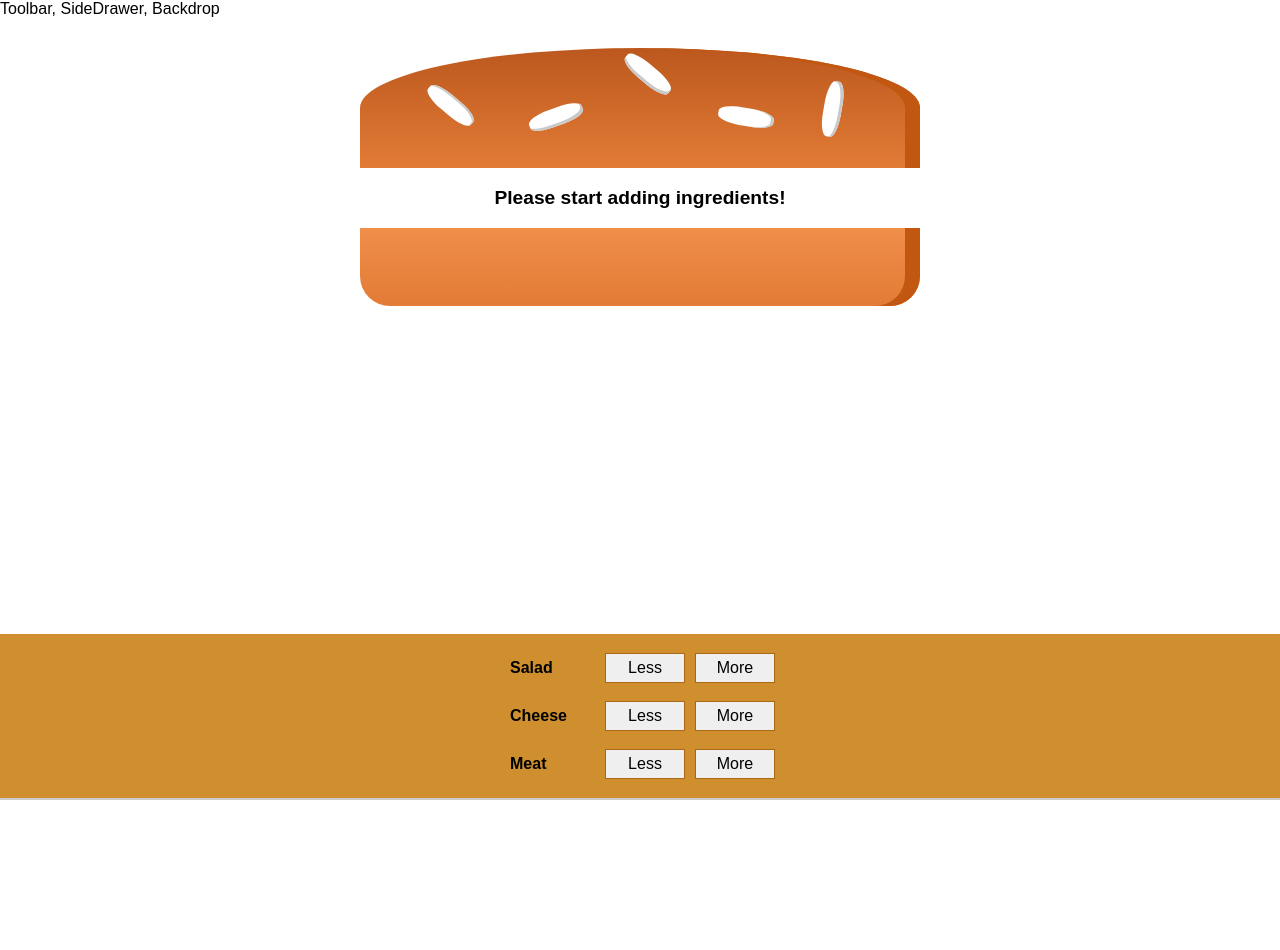
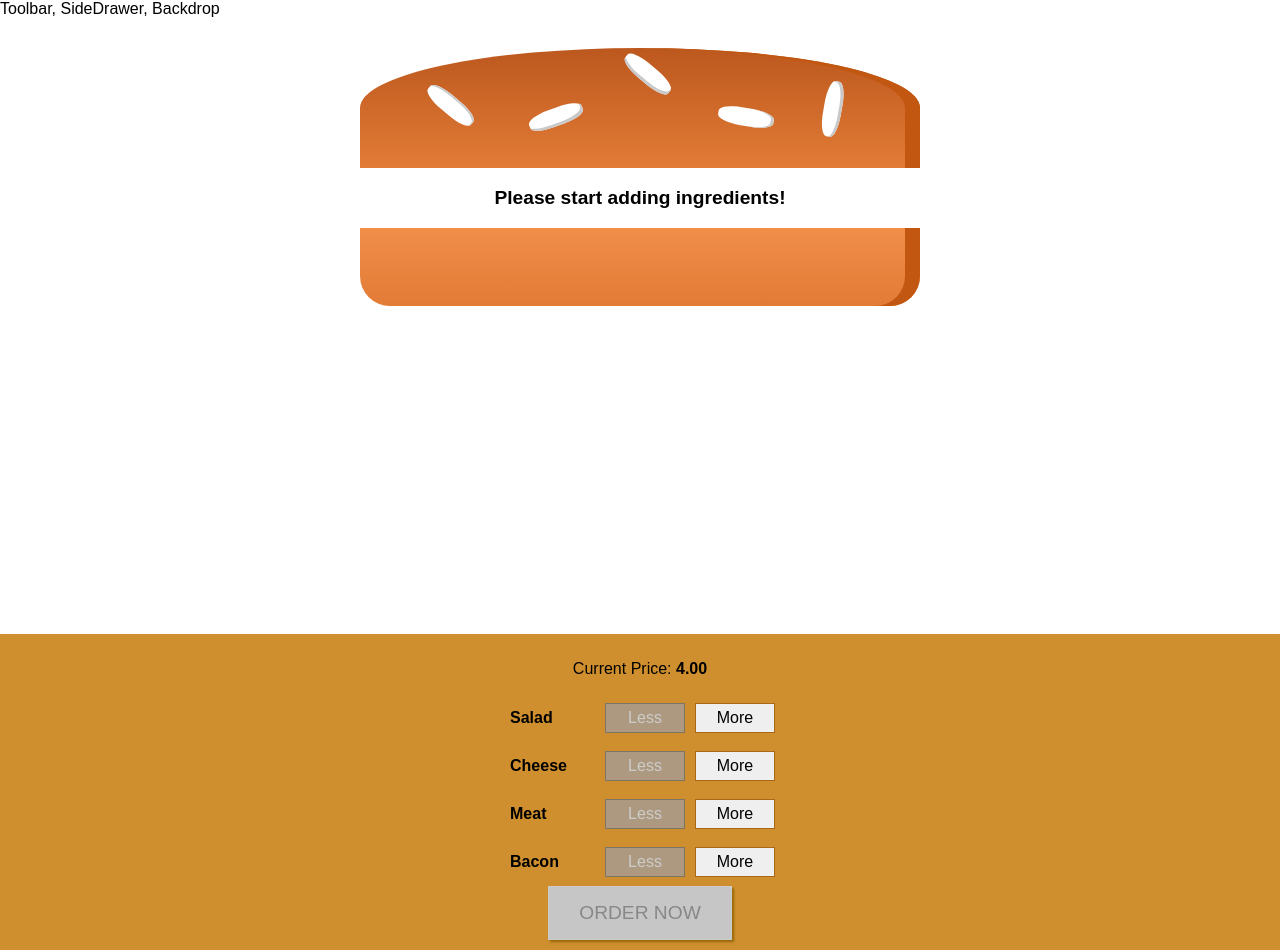
Before and after one commit to GoranBT/burger-builder, a React app: page / in a window 1280 px wide. Before the commit the page ends 800 px from the top, so only its background shows below. Built offline with nearby package versions, Linux system fonts and the light colour scheme.

Commit message:
Add Order Button

```diff
--- a/src/components/Burger/BuildControls/BuildControl/BuildControl.js
+++ b/src/components/Burger/BuildControls/BuildControl/BuildControl.js
@@ -4,8 +4,13 @@
 const buildControl = (props) => (
   <div className={classes.BuildControl}>
     <div className={classes.Label}>{props.label}</div>
-    <button className={classes.less}>Less</button>
-    <button className={classes.less}>More</button>
+    <button
+      onClick={props.removed}
+      className={classes.less}
+      disabled={props.disabled}>Less</button>
+    <button
+      onClick={props.added}
+      className={classes.more}>More</button>
   </div>
 );
 
--- a/src/components/Burger/BuildControls/BuildControls.css
+++ b/src/components/Burger/BuildControls/BuildControls.css
@@ -8,3 +8,44 @@
   margin: auto;
   padding: 10px 0;
 }
+
+.OrderButton {
+    background-color: #DAD735;
+    outline: none;
+    cursor: pointer;
+    border: 1px solid #966909;
+    color: #966909;
+    font-family: inherit;
+    font-size: 1.2em;
+    padding: 15px 30px;
+    box-shadow: 2px 2px 2px #966909;
+}
+
+.OrderButton:hover, .OrderButton:active {
+    background-color: #A0DB41;
+    border: 1px solid #966909;
+    color: #966909;
+}
+
+.OrderButton:disabled {
+    background-color: #C7C6C6;
+    cursor: not-allowed;
+    border: 1px solid #ccc;
+    color: #888888;
+}
+
+.OrderButton:not(:disabled) {
+    animation: enable 0.3s linear;
+}
+
+@keyframes enable {
+    0% {
+        transform: scale(1);
+    }
+    60% {
+        transform: scale(1.1);
+    }
+    100% {
+        transform: scale(1);
+    }
+}
--- a/src/components/Burger/BuildControls/BuildControls.js
+++ b/src/components/Burger/BuildControls/BuildControls.js
@@ -1,6 +1,8 @@
 import React from 'react';
 import classes from './BuildControls.css';
 import BuildControl from './BuildControl/BuildControl';
+
+
 const controls = [
   {
     label: 'Salad', type: 'salad'
@@ -10,17 +12,28 @@
   },
   {
     label: 'Meat', type: 'meat'
+  },
+  {
+    label: 'Bacon', type: 'bacon'
   }
 ]
 
-
 const buildControls = (props) => (
   <div className={classes.BuildControls}>
+    <p>Current Price: <strong>{props.price.toFixed(2)}</strong></p>
     {controls.map(ctrl => (
-      <BuildControl key={ctrl.label} label={ctrl.label} />
+      <BuildControl
+        key={ctrl.label}
+        label={ctrl.label}
+        added={() => props.ingredientAdded(ctrl.type)}
+        removed={() => props.ingredientRemoved(ctrl.type)}
+        disabled={props.disabled[ctrl.type]}
+      />
     )
-
     )}
+    <button
+      className={classes.OrderButton}
+      disabled={!props.purchasable}>ORDER NOW</button>
   </div>
 );
 
--- a/src/containers/BurgerBuilder/BurgerBuilder.js
+++ b/src/containers/BurgerBuilder/BurgerBuilder.js
@@ -3,6 +3,12 @@
 import Burger from '../../components/Burger/Burger';
 import BuildControls from '../../components/Burger/BuildControls/BuildControls';
 
+const INGREDIENT_PRICES = {
+  salad: 0.5,
+  cheese: 0.4,
+  meat: 1.3,
+  bacon: 0.7
+}
 
 class BurgerBuilder extends Component {
 
@@ -12,15 +18,73 @@
       bacon: 0,
       cheese: 0,
       meat: 0
-    }
+    },
+    totalPrice: 4,
+    purchasable: false
   }
+
+  updatePurchaseState (ingredients) {
+
+    const sum = Object.keys(ingredients)
+    .map(igKey => {
+      return ingredients[igKey]
+    })
+    .reduce((sum, el) => {
+      return sum + el;
+    }, 0);
+    this.setState({purchasable: sum > 0})
+  }
+
+addIngredientHandler = (type) => {
+  const oldCount = this.state.ingredients[type];
+  const updatedCount = oldCount + 1;
+  const updatedIngredients = {
+    ...this.state.ingredients
+  };
+  updatedIngredients[type] = updatedCount;
+  const priceAddition = INGREDIENT_PRICES[type];
+  const oldPrice = this.state.totalPrice;
+  const newPrice = oldPrice + priceAddition;
+  this.setState({totalPrice: newPrice, ingredients: updatedIngredients})
+  this.updatePurchaseState(updatedIngredients);
+}
+
+removeIngredientHandler = (type) => {
+  const oldCount = this.state.ingredients[type];
+  if(oldCount <= 0){
+    return;
+  }
+  const updatedCount = oldCount - 1;
+  const updatedIngredients = {
+    ...this.state.ingredients
+  };
+  updatedIngredients[type] = updatedCount;
+  const priceDeduction = INGREDIENT_PRICES[type];
+  const oldPrice = this.state.totalPrice;
+  const newPrice = oldPrice - priceDeduction;
+  this.setState({totalPrice: newPrice, ingredients: updatedIngredients})
+  this.updatePurchaseState(updatedIngredients);
+}
+
 
 
   render () {
+    const disabledInfo = {
+      ...this.state.ingredients
+    };
+    for (let key in disabledInfo) {
+      disabledInfo[key] = disabledInfo[key] <= 0
+    }
     return (
       <Aux>
         <Burger ingredients={this.state.ingredients}/>
-        <BuildControls />
+        <BuildControls
+          ingredientAdded={this.addIngredientHandler}
+          ingredientRemoved={this.removeIngredientHandler}
+          disabled={disabledInfo}
+          price={this.state.totalPrice}
+          purchasable={this.state.purchasable}
+         />
       </Aux>
     )
   }
```
